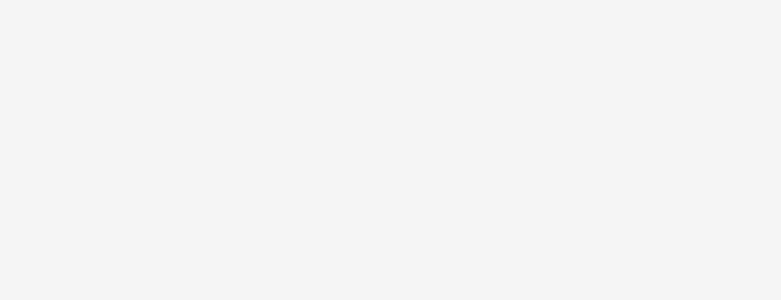
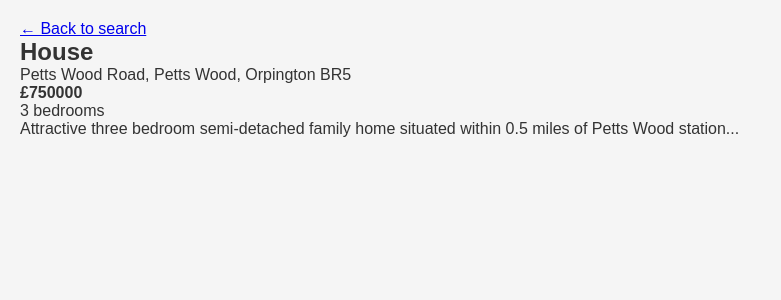
Before and after one commit to tolmir-git/estate-agent-spa, a React (Vite) app: page /property/prop1 in a window 1280 px wide. Before the commit this address had no page. Shown: the top 300 px of the page, without its empty margins (0-781 px from the left). Built offline with nearby package versions, Linux system fonts and the light colour scheme.

Commit message:
Improved on routing and lookups

```diff
--- a/src/App.jsx
+++ b/src/App.jsx
@@ -1,11 +1,13 @@
 import { BrowserRouter, Routes, Route } from "react-router-dom";
 import SearchPage from "./pages/SearchPage";
+import PropertyDetails from "./pages/PropertyDetails";
 
 function App() {
   return (
     <BrowserRouter>
       <Routes>
         <Route path="/" element={<SearchPage />} />
+        <Route path="/property/:id" element={<PropertyDetails />} />
       </Routes>
     </BrowserRouter>
   );
--- /dev/null
+++ b/src/pages/PropertyDetails.jsx
@@ -0,0 +1,30 @@
+import { useParams, Link } from "react-router-dom";
+import propertiesData from "../data/properties.json";
+
+function PropertyDetails() {
+  const { id } = useParams();
+
+  const property = propertiesData.properties.find(
+    (p) => p.id === id
+  );
+
+  if (!property) {
+    return <p>Property not found</p>;
+  }
+
+  return (
+    <div style={{ padding: "20px" }}>
+      <Link to="/">← Back to search</Link>
+
+      <h2>{property.type}</h2>
+      <p>{property.location}</p>
+      <p>
+        <strong>£{property.price}</strong>
+      </p>
+      <p>{property.bedrooms} bedrooms</p>
+      <p>{property.description}</p>
+    </div>
+  );
+}
+
+export default PropertyDetails;
```
Also changed, not shown: src/components/component1.txt (added), src/tests/test1.txt (added).
